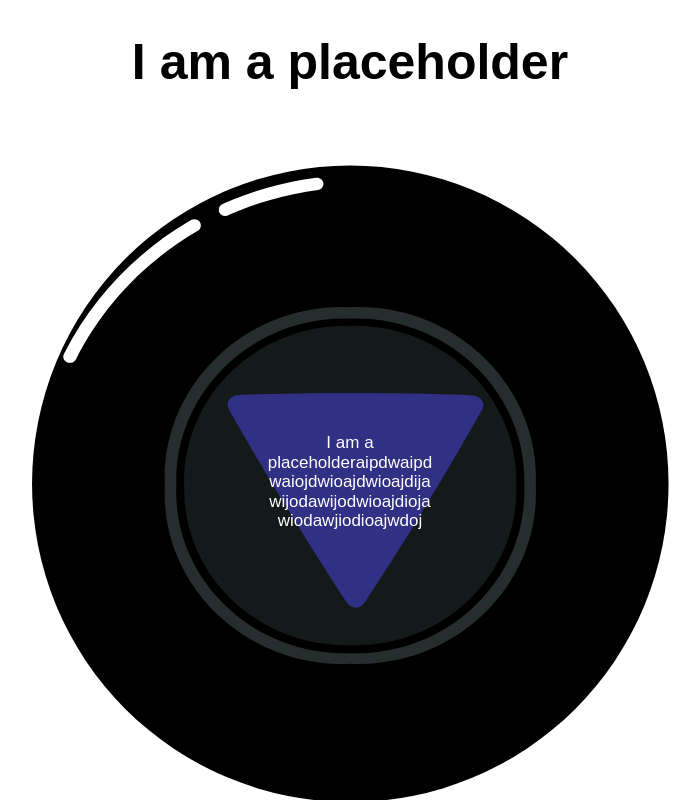
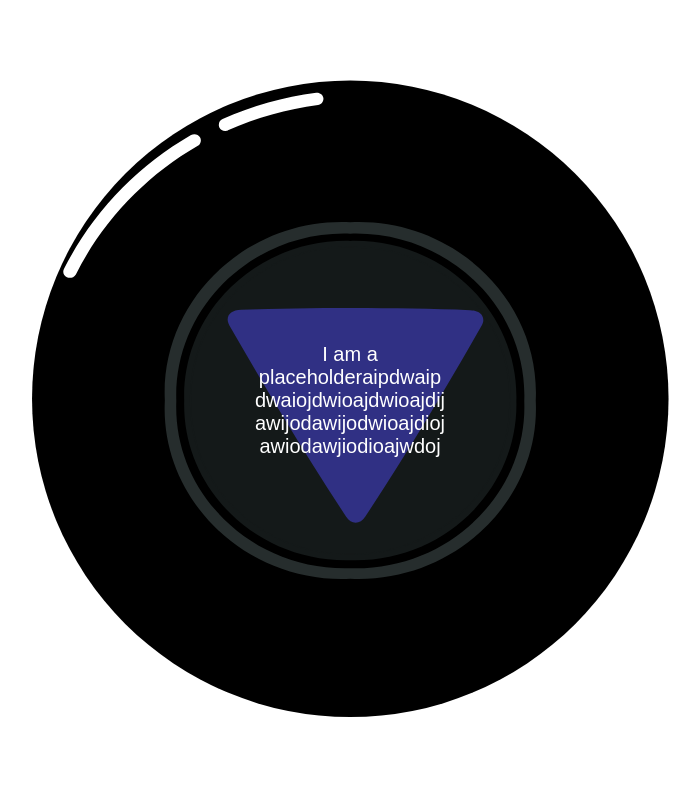
Before and after one commit to notanerd314/ask8ball, a Next.js app in the folder ask8ball/: page /embed in a window 1280 px wide. Shown: the whole page, without its empty margins (290-990 px from the left). Built offline with nearby package versions, Linux system fonts and the light colour scheme.

Commit message:
literally added nothing lol

```diff
--- a/ask8ball/app/page.tsx
+++ b/ask8ball/app/page.tsx
@@ -1,7 +1,7 @@
 import '../styles/globals.css'
 import Magic8Ball from '../components/Magic8Ball'
 import BottomButtons from '../components/BottomButtons'
-import { GlobalProvider } from '../components/GlobalContext'
+import { GlobalProvider } from '../components/common/GlobalContext'
 
 export default function Page() {
   return (
--- a/ask8ball/components/BottomButtons.tsx
+++ b/ask8ball/components/BottomButtons.tsx
@@ -5,8 +5,8 @@ import styles from '../styles/BottomButtons.module.css'
 import '../styles/globals.css'
 import CustomizeDialog from './dialog/CustomizeDialog';
 import ShareDialog from './dialog/ShareDialog';
-import { useGlobal } from './GlobalContext';
-import { BrushIcon, ShareIcon } from './FontAwesome';
+import { useGlobal } from './common/GlobalContext';
+import { BrushIcon, ShareIcon } from './common/FontAwesome';
 
 function BottomButtons() {
   const customizeDialogRef = useRef<HTMLDialogElement>(null);
--- a/ask8ball/components/EightBallText.tsx
+++ b/ask8ball/components/EightBallText.tsx
@@ -30,7 +30,7 @@ const EightBallText = ({
   useEffect(() => {
     function updateSizes() {
       // const multiplier = (window.innerWidth < 800 || window.innerHeight < 800) ? 2 : 1;
-      const multiplier =1;
+      const multiplier = 1;
       setMaxWidthPx(window.innerWidth * (maxWidth * multiplier / 100));
       setMaxHeightPx(window.innerHeight * (maxHeight * multiplier / 100));
     }
@@ -50,7 +50,6 @@ const EightBallText = ({
     while (textRef.current.scrollHeight > maxHeightPx && currentFontSize > minFontSize) {
       currentFontSize -= 1;
       textRef.current.style.fontSize = currentFontSize + 'px';
-      console.log("qwidjkqwpdjkqwopkdqwd")
     }
 
     setFontSize(currentFontSize);
--- a/ask8ball/components/Magic8Ball.tsx
+++ b/ask8ball/components/Magic8Ball.tsx
@@ -2,8 +2,8 @@
 
 import React, { useState, useEffect, useRef } from 'react'
 import { getRandomArrayElement } from '../reuse'
-import { useGlobal } from './GlobalContext';
-import { CloseIcon, ReplyIcon } from './FontAwesome';
+import { useGlobal } from './common/GlobalContext';
+import { CloseIcon, ReplyIcon } from './common/FontAwesome';
 import EightBallText from './EightBallText';
 import EightBallSvg from './EightBallSvg';
 import styles from '../styles/Magic8Ball.module.css'
@@ -72,7 +72,7 @@ function Magic8Ball() {
         className={`${styles.eightBall} ${isShaking ? styles.shake : ''}`}
       >
         <EightBallSvg isShaking={shownResult} diceStyle={eightBallDiceStyle} />
-        <EightBallText maxWidth={10} maxHeight={10} minFontSize={10} initialFontSize={30} eightBallDiceStyle={eightBallDiceStyle}>{answer}</EightBallText>
+        <EightBallText maxWidth={12} maxHeight={12} minFontSize={10} initialFontSize={30} eightBallDiceStyle={eightBallDiceStyle}>{answer}</EightBallText>
       </div>
 
       <div className={styles.askQuestion}>
--- a/ask8ball/components/Magic8BallEmbed.tsx
+++ b/ask8ball/components/Magic8BallEmbed.tsx
@@ -10,10 +10,10 @@ type Props = {
 const Magic8BallEmbed: React.FC<Props> = ({ answer, question }: Props) => {
   return (
     <div className={styles.embedContainer}>
-      <h1>{question}</h1>
+      {/* <h1>{question}</h1> */}
       <div className={styles.eightBall}>
         <EightBallSvg isShaking={true} />
-        <EightBallText maxWidth={13} maxHeight={13} minFontSize={10} initialFontSize={30}>{answer}</EightBallText>
+        <EightBallText maxWidth={15} maxHeight={15} minFontSize={5} initialFontSize={30}>{answer}</EightBallText>
       </div>
     </div>
   )
--- a/ask8ball/components/dialog/CustomizeDialog.tsx
+++ b/ask8ball/components/dialog/CustomizeDialog.tsx
@@ -1,7 +1,7 @@
 "use client";
 
 import { useRef, forwardRef, useImperativeHandle } from 'react';
-import { useGlobal } from '../GlobalContext';
+import { useGlobal } from '../common/GlobalContext';
 import '../../styles/globals.css'
 
 const CustomizeDialog = forwardRef<HTMLDialogElement, React.HTMLAttributes<HTMLDialogElement>>((props, ref) => {
--- a/ask8ball/components/dialog/ShareDialog.tsx
+++ b/ask8ball/components/dialog/ShareDialog.tsx
@@ -1,7 +1,7 @@
 import { useState, useRef } from 'react';
-import { useGlobal } from '../GlobalContext';
-import { TwitterIcon } from '../FontAwesome';
-import Modal from '../default/Modal';
+import { useGlobal } from '../common/GlobalContext';
+import { TwitterIcon } from '../common/FontAwesome';
+import Modal from '../base/Modal';
 import '../../styles/globals.css'
 
 type ModalProps = {
--- a/ask8ball/styles/EightBallText.module.css
+++ b/ask8ball/styles/EightBallText.module.css
@@ -18,8 +18,6 @@
   word-wrap: break-word;
 
   transition: opacity 0.75s ease;
-
-  font-size: clamp(0.5rem, 2vw, 3rem);
 }
 
 .eightBallText::-webkit-scrollbar {
```
Also changed, not shown: ask8ball/components/base/Modal.tsx (renamed from ask8ball/components/default/Modal.tsx), ask8ball/components/common/FontAwesome.tsx (renamed from ask8ball/components/FontAwesome.tsx), ask8ball/components/common/GlobalContext.tsx (renamed from ask8ball/components/GlobalContext.tsx).
